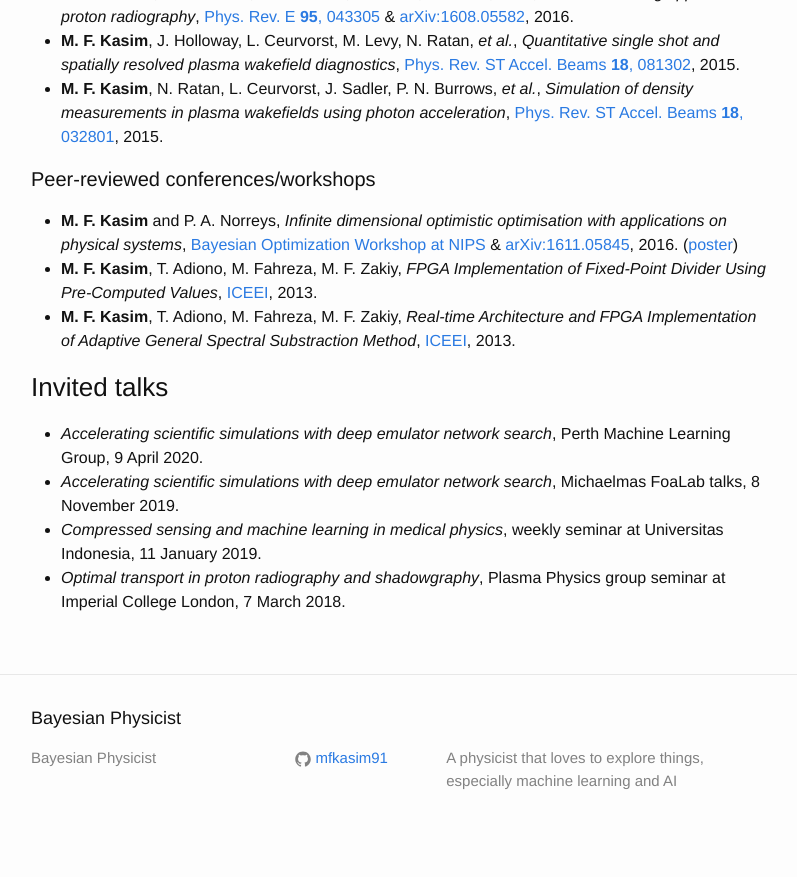
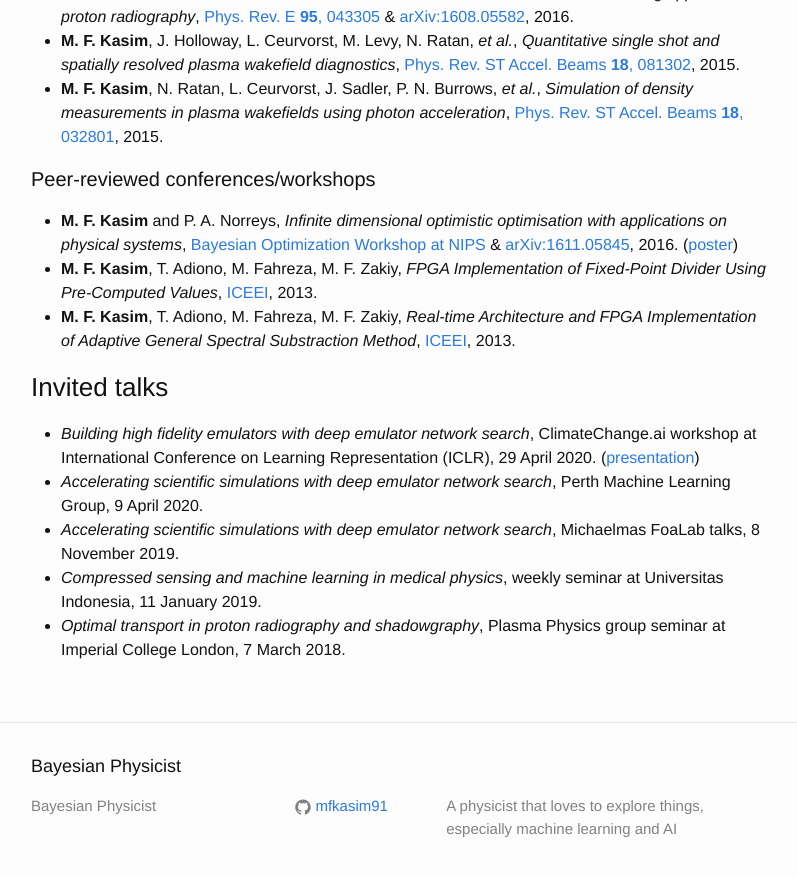
Before and after one commit to mfkasim1/mfkasim1.github.io, a Jekyll site: the page built from publications.md, in a window 1280 px wide and 900 px high, scrolled down 606 px. Shown: the top 877 px of the window, without its empty margins (239-1036 px from the left). Built offline with Jekyll 4.4.1, drawn with Linux system fonts in a browser that asks for light colours; before the commit the page ends 1458 px from its top, so only the background shows below that.

Commit message:
New talk

```diff
--- a/publications.md
+++ b/publications.md
@@ -28,6 +28,9 @@ permalink: /publications/
 
 ### Invited talks
 
+* *Building high fidelity emulators with deep emulator network search*,
+ClimateChange.ai workshop at International Conference on Learning Representation
+(ICLR), 29 April 2020. ([presentation]({{ site.baseurl }}/assets/talks/200429-DENSE.pdf))
 * *Accelerating scientific simulations with deep emulator network search*,
 Perth Machine Learning Group, 9 April 2020.
 * *Accelerating scientific simulations with deep emulator network search*,
```
Also changed, not shown: 1 other file.
